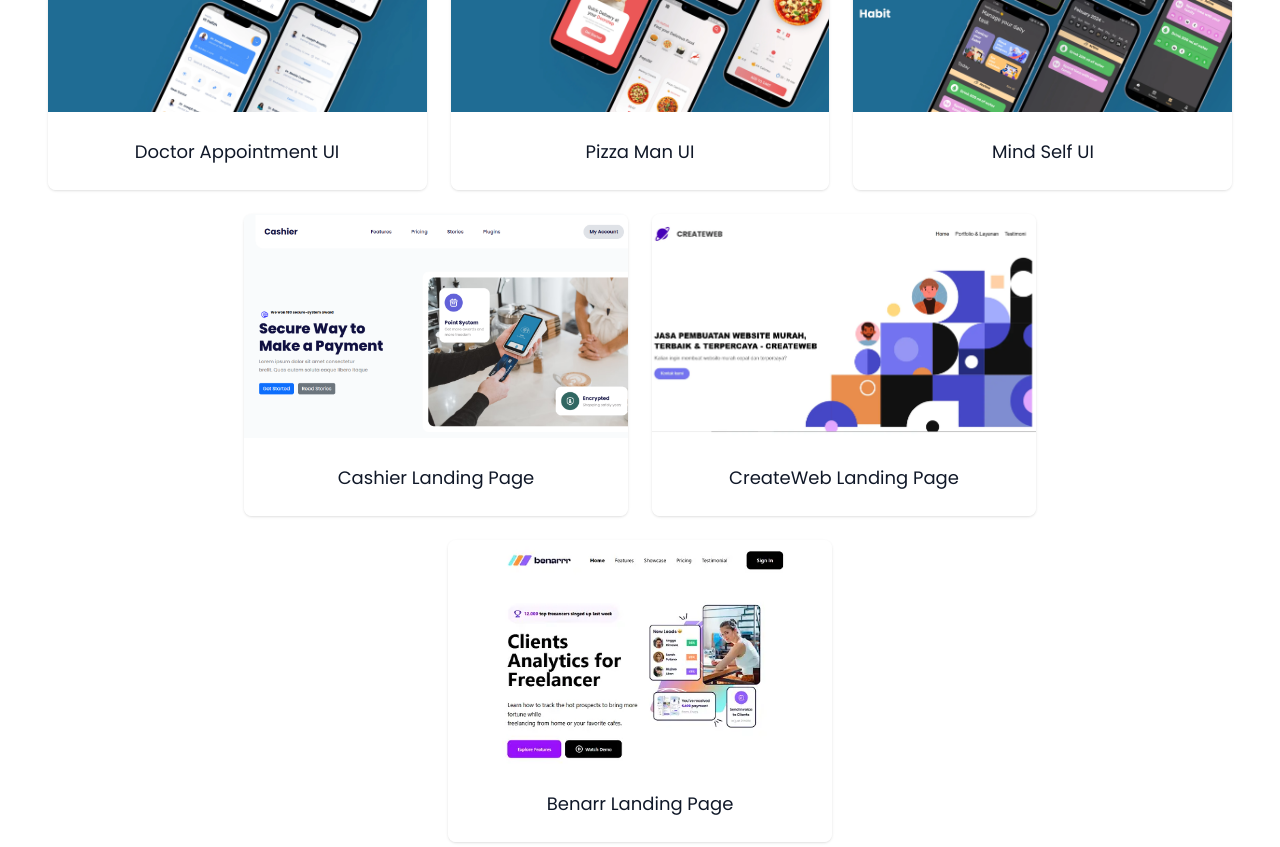
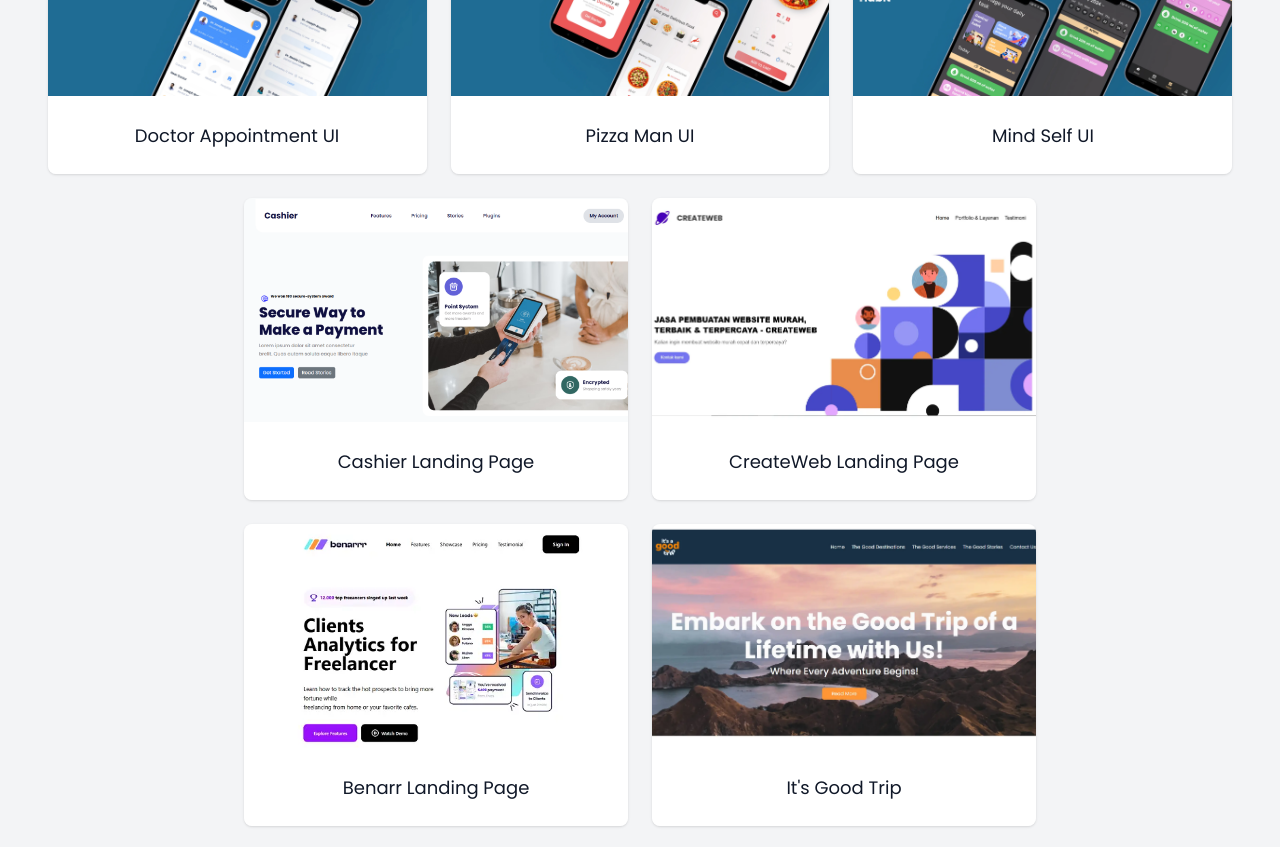
Before and after one commit to magerngoding/mhs-portfolio, a website: page src/index.html in a window 1280 px wide. Shown: the part 2350-3197 px from the top of the page. Drawn offline with nearby package versions, Linux system fonts and the light colour scheme.

Commit message:
Add 1 project, revisi index.html

```diff
--- a/src/index.html
+++ b/src/index.html
@@ -13,9 +13,7 @@
 
     <link rel="stylesheet" href="./output.css">
 
-<body>
-    <header></header>
-
+<body class="bg-gray-100">
     <!-- About Me -->
     <main>
         <section
@@ -96,7 +94,7 @@
         </section>
 
         <!-- My Projects -->
-        <section class="sm:mx-5 my-projects sm:p-6 mt-12">
+        <section class="sm:mx-5 my-projects sm:p-6 mt-8">
             <h2 class="text-3xl text-black text-center mb-10 font-bold animate__animated animate__fadeInUp">My Projects
             </h2>
             <div class="projects-list gap-6 justify-center flex flex-wrap ">
@@ -107,8 +105,7 @@
 
                     <div class="bg-white p-4 sm:p-6">
                         <a href="">
-                            <h3>Travel UI
-                            </h3>
+                            <h3>Travel UI</h3>
                         </a>
                     </div>
                 </article>
@@ -118,8 +115,7 @@
 
                     <div class="bg-white p-4 sm:p-6">
                         <a href="#">
-                            <h3>Travel App
-                            </h3>
+                            <h3>Travel App</h3>
                         </a>
                     </div>
                 </article>
@@ -129,8 +125,7 @@
 
                     <div class="bg-white p-4 sm:p-6">
                         <a href="#">
-                            <h3>Photo Idea App
-                            </h3>
+                            <h3>Photo Idea App</h3>
                         </a>
                     </div>
                 </article>
@@ -140,8 +135,7 @@
 
                     <div class="bg-white p-4 sm:p-6">
                         <a href="#">
-                            <h3>Assets Management App
-                            </h3>
+                            <h3>Assets Management App</h3>
                         </a>
                     </div>
                 </article>
@@ -151,8 +145,7 @@
 
                     <div class="bg-white p-4 sm:p-6">
                         <a href="#">
-                            <h3>Weather Forecast App
-                            </h3>
+                            <h3>Weather Forecast App</h3>
                         </a>
                     </div>
                 </article>
@@ -162,7 +155,7 @@
 
                     <div class="bg-white p-4 sm:p-6">
                         <a href="#">
-                            <h3>Motobike App
+                            <h3>Motobike App</h3>
                         </a>
                     </div>
                 </article>
@@ -172,8 +165,7 @@
 
                     <div class="bg-white p-4 sm:p-6">
                         <a href="#">
-                            <h3>Coffee Shop UI
-                            </h3>
+                            <h3>Coffee Shop UI</h3>
                         </a>
                     </div>
                 </article>
@@ -183,7 +175,7 @@
 
                     <div class="bg-white p-4 sm:p-6">
                         <a href="#">
-                            <h3>Coworkers App
+                            <h3>Coworkers App</h3>
                         </a>
                     </div>
                 </article>
@@ -193,8 +185,7 @@
 
                     <div class="bg-white p-4 sm:p-6">
                         <a href="#">
-                            <h3>Home Rent UI
-                            </h3>
+                            <h3>Home Rent UI</h3>
                         </a>
                     </div>
                 </article>
@@ -204,8 +195,7 @@
 
                     <div class="bg-white p-4 sm:p-6">
                         <a href="#">
-                            <h3>Doctor Appointment UI
-                            </h3>
+                            <h3>Doctor Appointment UI</h3>
                         </a>
                     </div>
                 </article>
@@ -215,7 +205,7 @@
 
                     <div class="bg-white p-4 sm:p-6">
                         <a href="#">
-                            <h3>Pizza Man UI
+                            <h3>Pizza Man UI</h3>
                         </a>
                     </div>
                 </article>
@@ -225,8 +215,7 @@
 
                     <div class="bg-white p-4 sm:p-6">
                         <a href="#">
-                            <h3>Mind Self UI
-                            </h3>
+                            <h3>Mind Self UI</h3>
                         </a>
                     </div>
                 </article>
@@ -237,7 +226,7 @@
 
                     <div class="bg-white p-4 sm:p-6">
                         <a href="assets/images/cashier_web1.webp" target="_blank">
-                            <h3>Cashier Landing Page
+                            <h3>Cashier Landing Page</h3>
                         </a>
                     </div>
                 </article>
@@ -246,7 +235,7 @@
 
                     <div class="bg-white p-4 sm:p-6">
                         <a href="assets/images/create_web2.webp" target="_blank">
-                            <h3>CreateWeb Landing Page
+                            <h3>CreateWeb Landing Page</h3>
                         </a>
                     </div>
                 </article>
@@ -255,7 +244,16 @@
 
                     <div class="bg-white p-4 sm:p-6">
                         <a href="assets/images/benarr_web3.webp" target="_blank">
-                            <h3>Benarr Landing Page
+                            <h3>Benarr Landing Page</h3>
+                        </a>
+                    </div>
+                </article>
+                <article class="card-projects">
+                    <img alt="" src="assets/images/thumbnail_goodtrip.webp" class="h-56 w-96  object-cover" />
+
+                    <div class="bg-white p-4 sm:p-6">
+                        <a href="assets/images/goodtrip_web4.webp" target="_blank">
+                            <h3>It's Good Trip</h3>
                         </a>
                     </div>
                 </article>
```
Also changed, not shown: src/assets/images/goodtrip_web4.webp (added), src/assets/images/thumbnail_goodtrip.webp (added), src/output.css.
